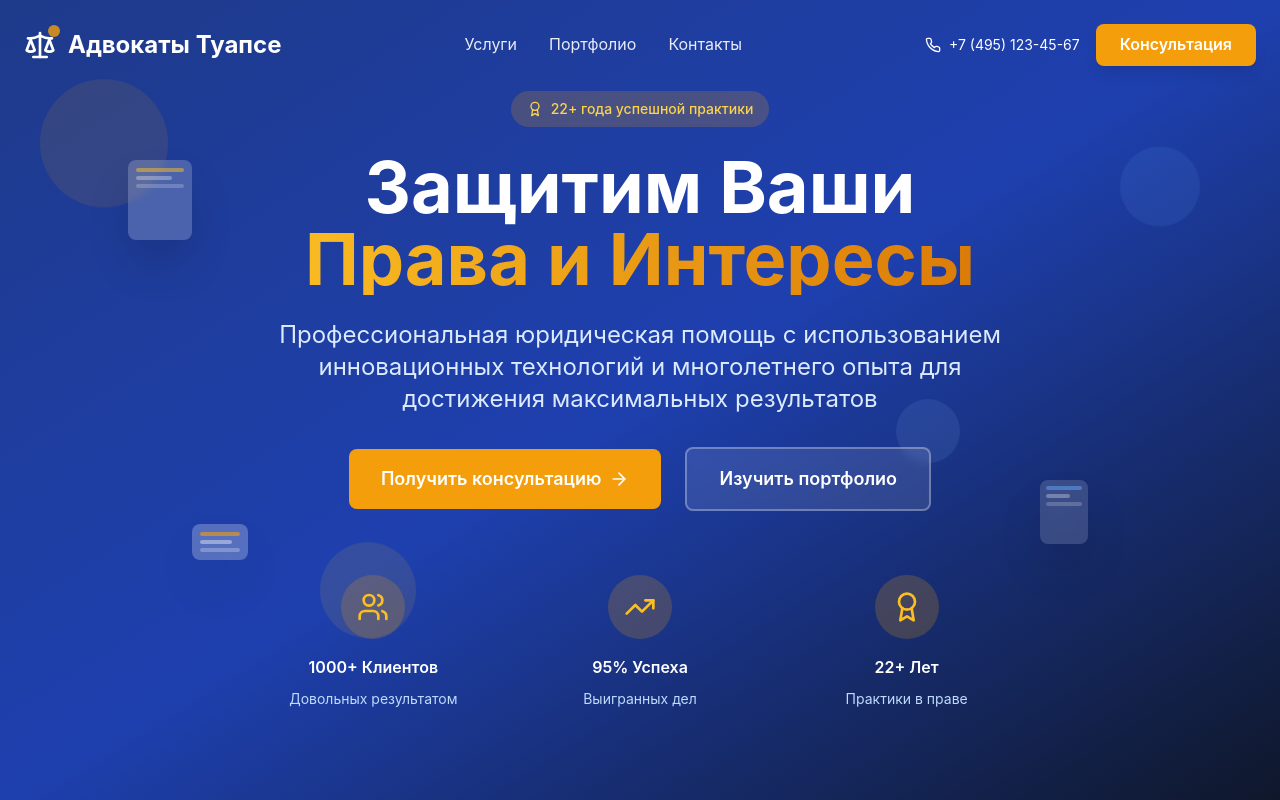
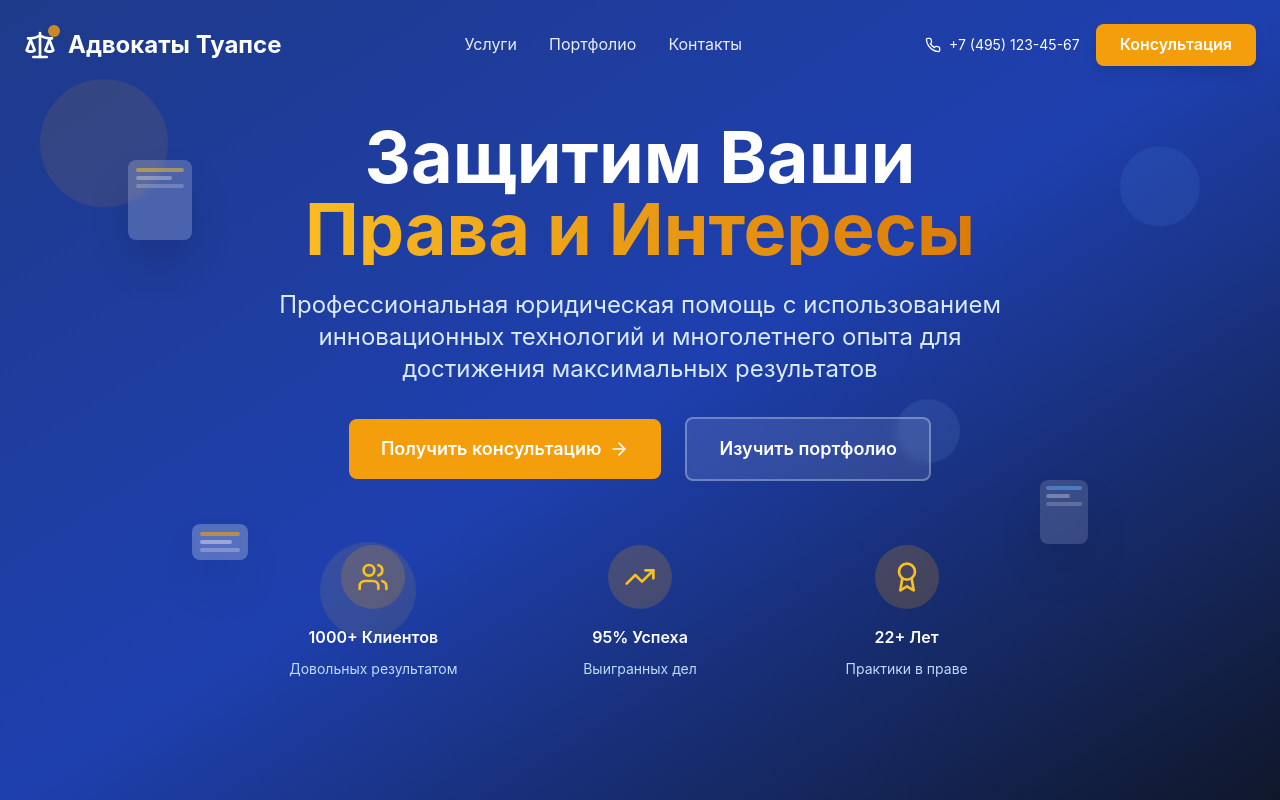
Before and after one commit to Gelleon/law2, a React (Vite) app: page / in a window 1280 px wide. Shown: the top 800 px of the page. Built offline with nearby package versions, Linux system fonts and the light colour scheme.

Commit message:
Убрать бейдж с годами практики

```diff
--- a/src/components/Hero.tsx
+++ b/src/components/Hero.tsx
@@ -116,11 +116,6 @@ const Hero = () => {
 
       <div className="relative z-10 text-center px-6 max-w-4xl mx-auto">
         <div className="mb-8 animate-fade-in-up">
-          <div className="inline-flex items-center space-x-2 bg-amber-500/20 backdrop-blur-sm rounded-full px-4 py-2 text-amber-300 text-sm font-medium mb-6">
-            <Award className="w-4 h-4" />
-            <span>22+ года успешной практики</span>
-          </div>
-
           <h1 className="text-5xl md:text-7xl font-bold text-white mb-6 leading-tight">
             Защитим Ваши
             <span className="block text-transparent bg-clip-text bg-gradient-to-r from-amber-400 to-amber-600">
```
